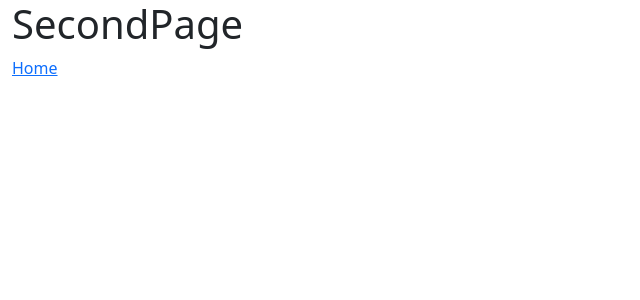
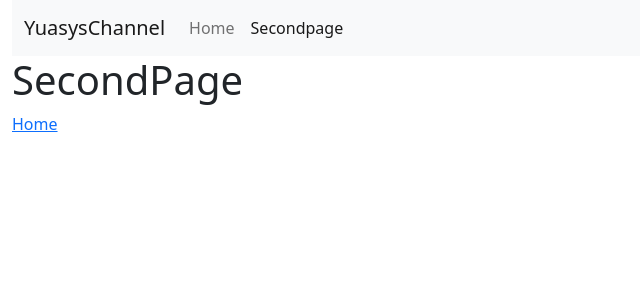
Before and after one commit to yuasys/nuxt-sample, a Nuxt app: page /secondpage in a window 1280 px wide. Shown: the top 300 px of the page, without its empty margins (0-640 px from the left). Built offline with nearby package versions, Linux system fonts and the light colour scheme.

Commit message:
modified:   pages/secondpage.vue

```diff
--- a/pages/secondpage.vue
+++ b/pages/secondpage.vue
@@ -1,6 +1,7 @@
 <template>
   <div class="container-fluid">
-  <h1>SecondPage</h1>
-  <NuxtLink to="/">Home</NuxtLink>
+    <Navbar />
+    <h1>SecondPage</h1>
+    <NuxtLink to="/">Home</NuxtLink>
   </div>
 </template>
```
